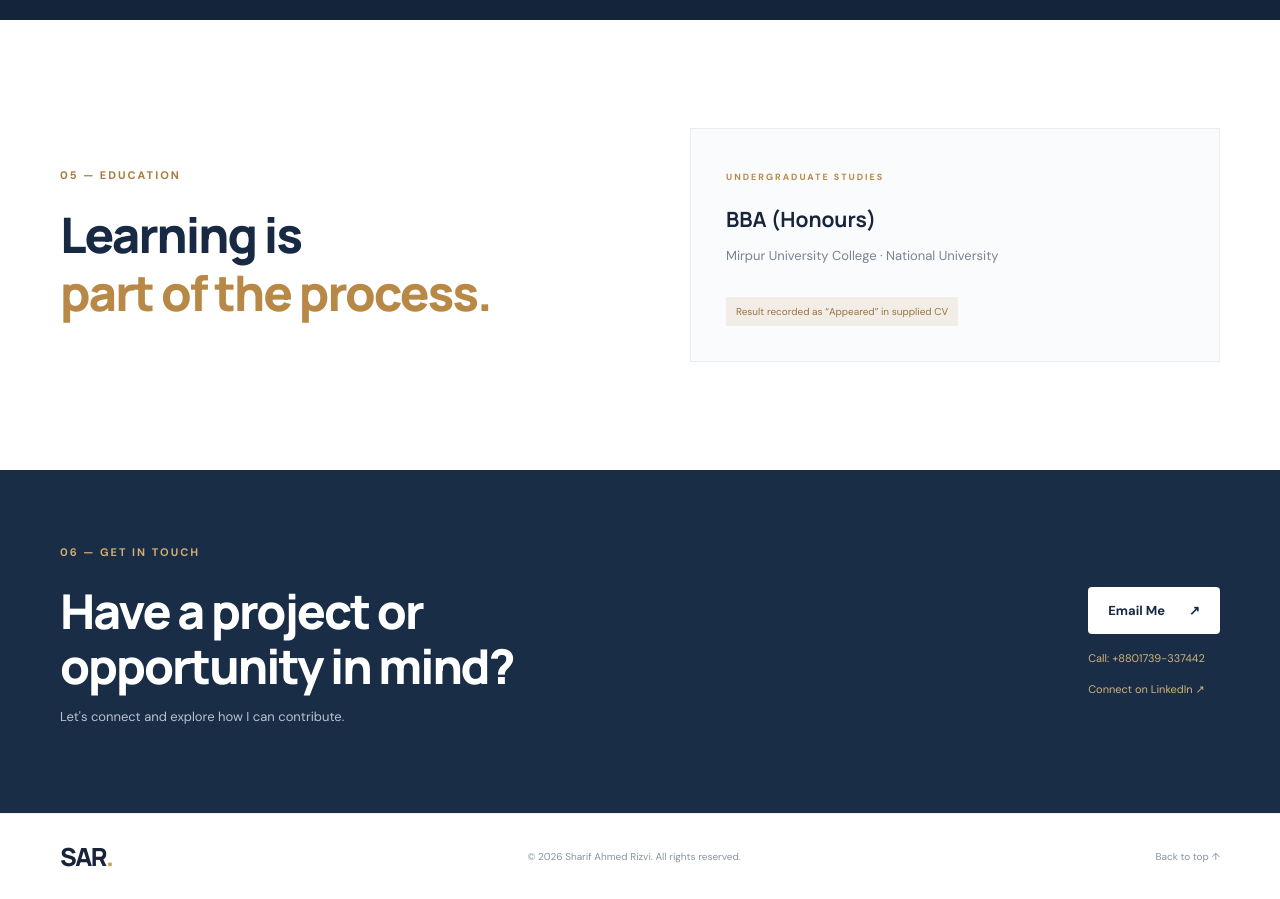
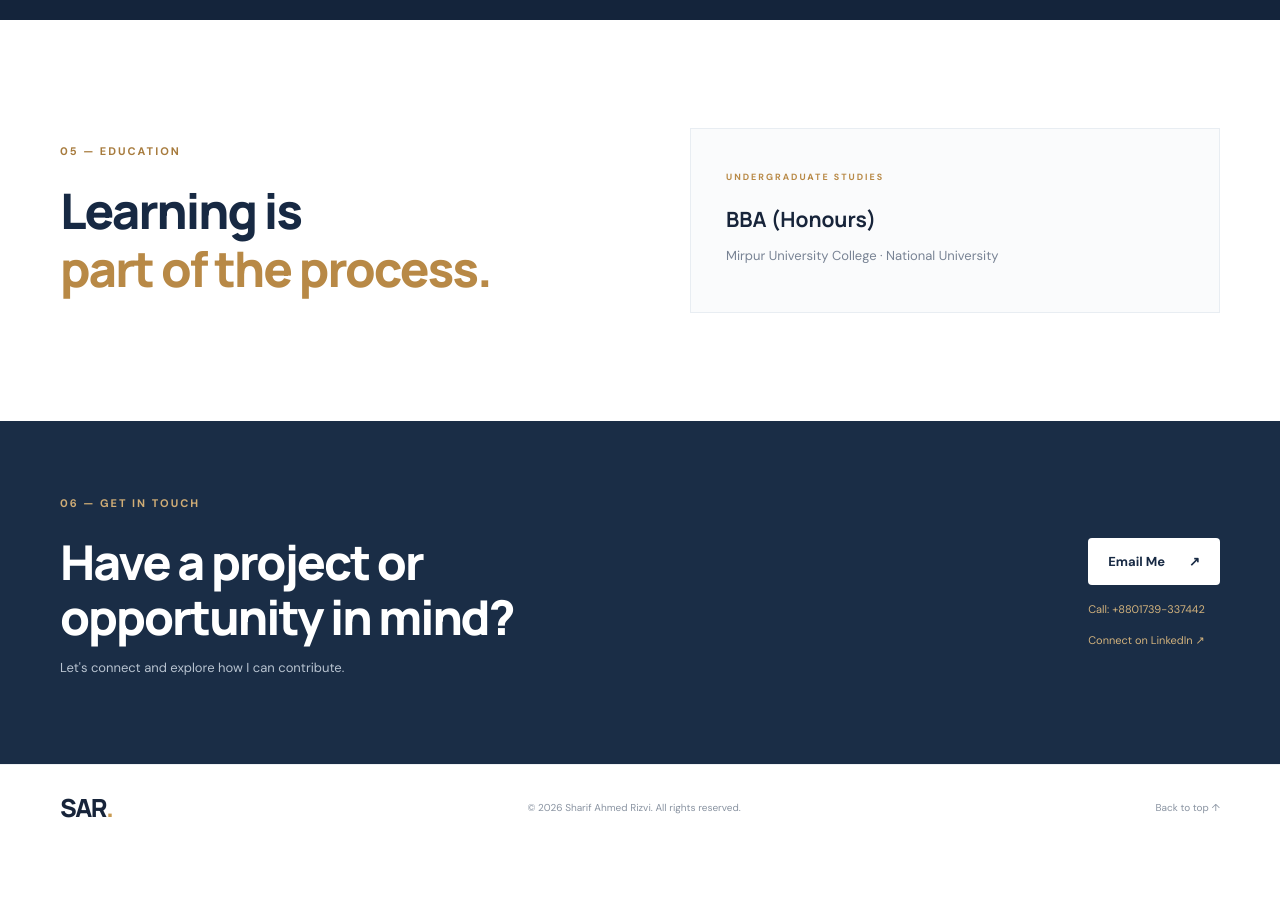
Before and after one commit to Rizvi442/Rizvi442.github.io, a plain HTML site: page index.html in a window 1280 px wide. Shown: the part 4160-5059 px from the top of the page. After the commit the page ends 5010 px from the top, so only its background shows below. Drawn offline with Linux system fonts and the light colour scheme.

Commit message:
Update index.html

```diff
--- a/index.html
+++ b/index.html
@@ -106,7 +106,7 @@
     <section class="section" id="education">
       <div class="container two-col education-layout">
         <div><p class="section-kicker">05 — EDUCATION</p><h2 class="section-title">Learning is<br><span>part of the process.</span></h2></div>
-        <div class="education-card"><span class="education-label">UNDERGRADUATE STUDIES</span><h3>BBA (Honours)</h3><p>Mirpur University College · National University</p><span class="education-status">Result recorded as “Appeared” in supplied CV</span></div>
+        <div class="education-card"><span class="education-label">UNDERGRADUATE STUDIES</span><h3>BBA (Honours)</h3><p>Mirpur University College · National University</p>
       </div>
     </section>
 
```
